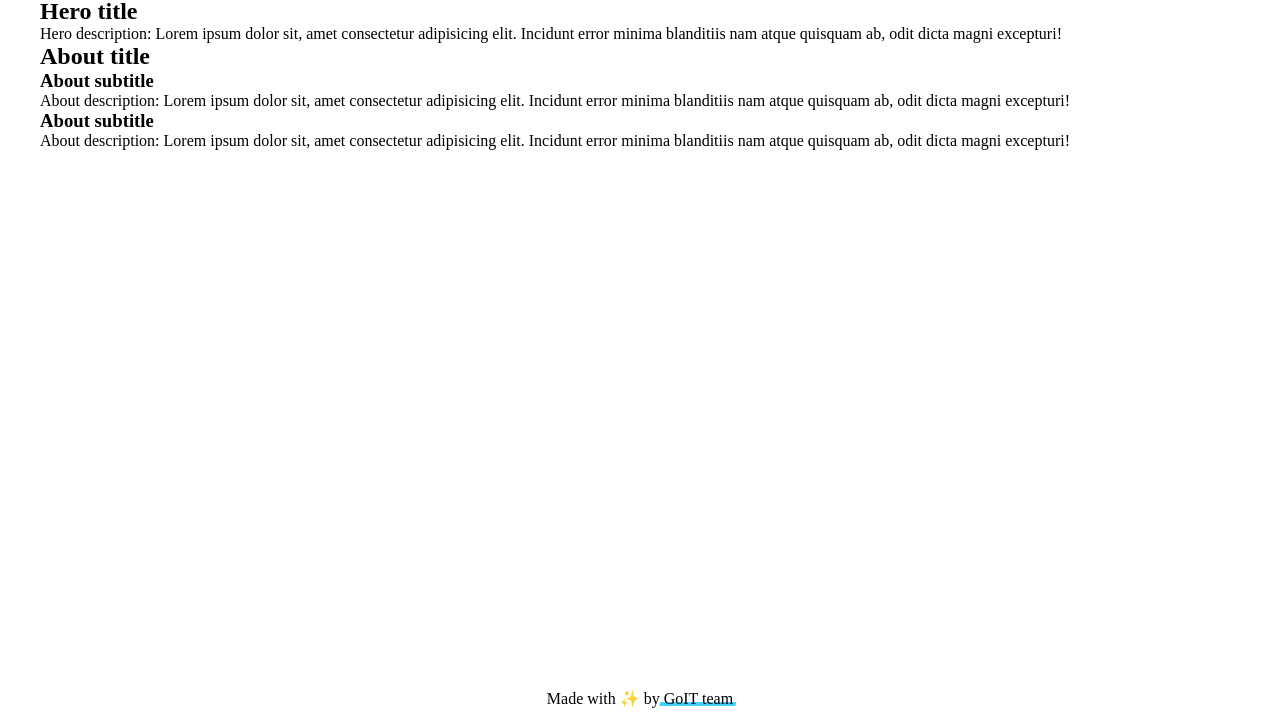
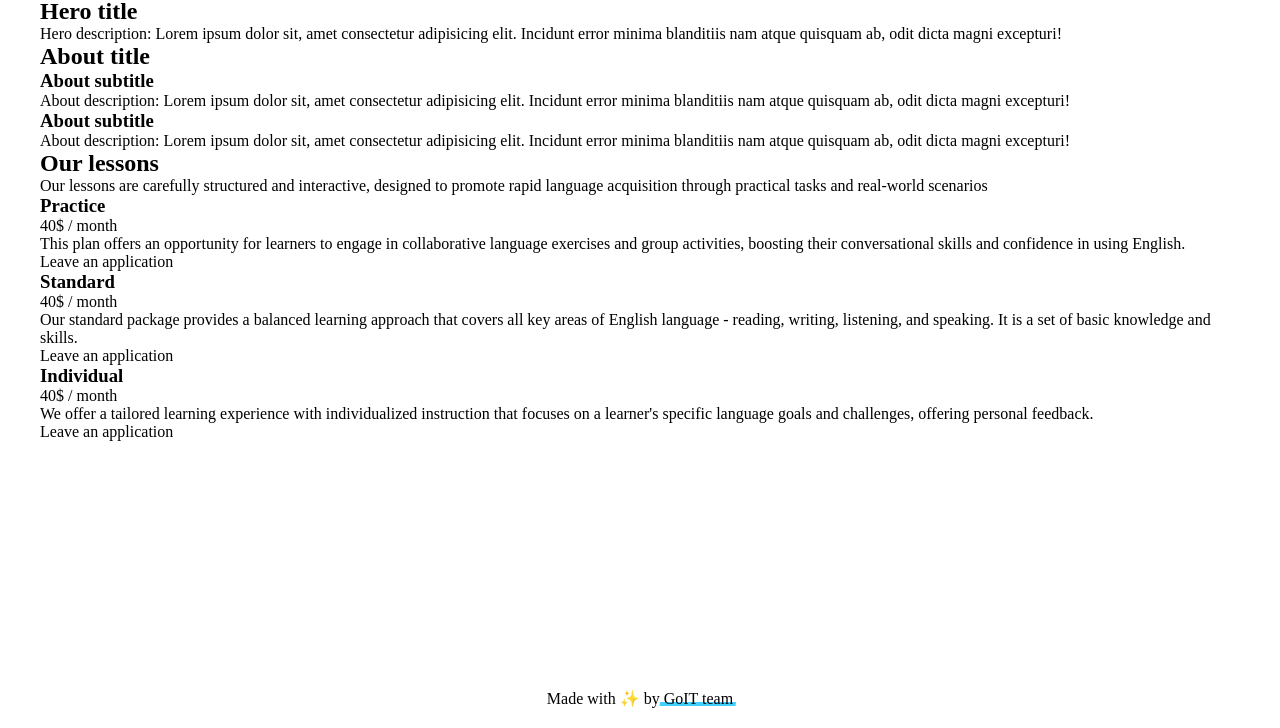
Before and after one commit to YK911/mcs_7_team_1_test, a plain HTML site: page index.html in a window 1280 px wide. Shown: the part 72-800 px from the top of the page. Drawn offline with Linux system fonts and the light colour scheme.

Commit message:
Deploying to gh-pages from @ YK911/mcs_7_team_1_test@9bf59bafc967208c2cd1cf42a0744878e76901b5 🚀

```diff
--- a/index.html
+++ b/index.html
@@ -67,7 +67,32 @@
   </div>
 </section>
 
-
+      <section>
+    <div class="container">
+        <h2>Our lessons</h2>
+        <p>Our lessons are carefully structured and interactive, designed to promote rapid language acquisition through practical tasks and real-world scenarios</p>
+        <div class="lesons-card">
+            <div class="card">
+                <h3>Practice</h3>
+                <span>40$ / month</span>
+                <p>This plan offers an opportunity for learners to engage in collaborative language exercises and group activities, boosting their conversational skills and confidence in using English.</p>
+                <a href="#">Leave an application</a>
+            </div>
+            <div class="card">
+                <h3>Standard</h3>
+                <span>40$ / month</span>
+                <p>Our standard package provides a balanced learning approach that covers all key areas of English language - reading, writing, listening, and speaking.  It is a set of basic knowledge and skills.</p>
+                <a href="#">Leave an application</a>
+            </div>
+            <div class="card">
+                <h3>Individual</h3>
+                <span>40$ / month</span>
+                <p>We offer a tailored learning experience with individualized instruction that focuses on a learner's specific language goals and challenges, offering personal feedback.</p>
+                <a href="#">Leave an application</a>
+            </div>
+        </div>
+    </div>
+</section>
     </main>
 
     <footer class="footer">
```
